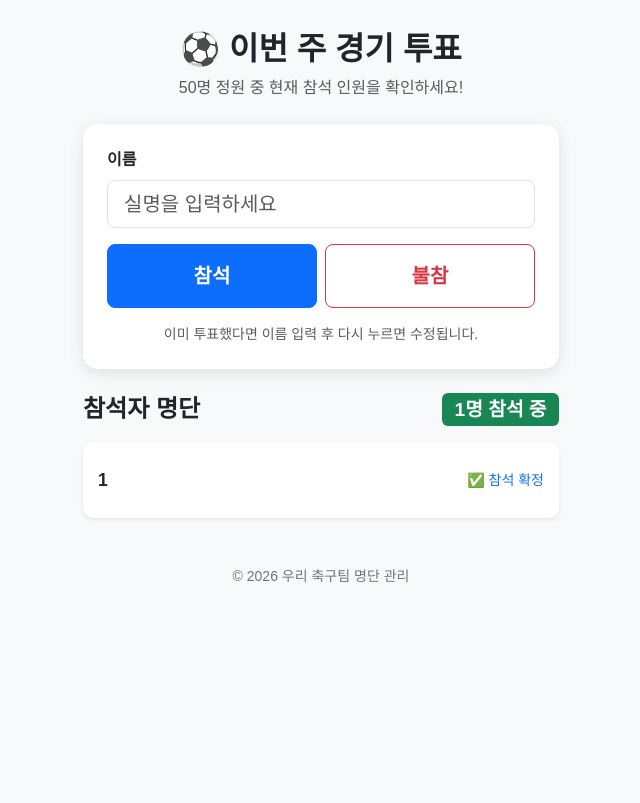
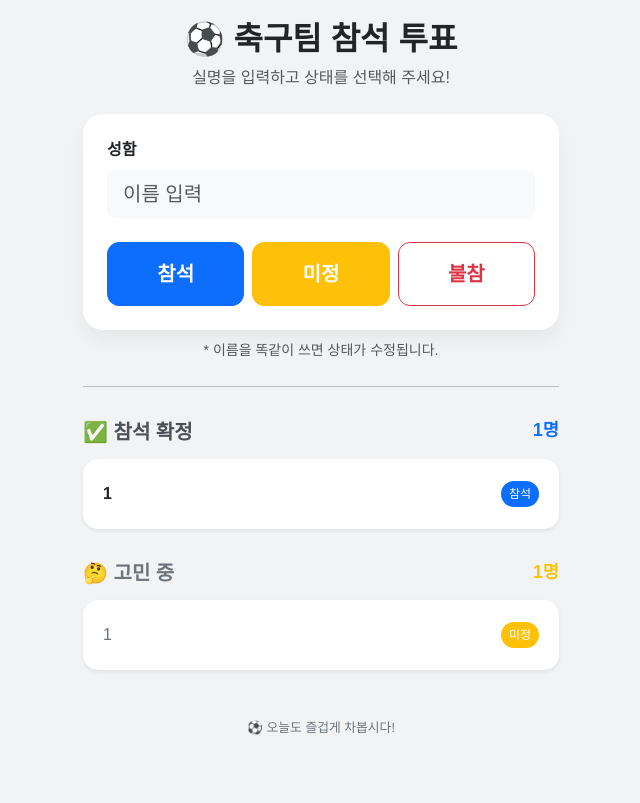
Before and after one commit to Xxik-0/Dimast-attendance, a Flask app: template templates/index.html in a window 1280 px wide. Shown: the whole page, without its empty margins (319-959 px from the left). Before the commit the page ends 583 px from the top, so only its background shows below. Run offline with Flask 3, Linux system fonts and the light colour scheme; the template is opened without the code that fills it: most values are stand-ins (such as "Sample title", 1, 10 or a date in 2020).

Commit message:
Update index.html

```diff
--- a/templates/index.html
+++ b/templates/index.html
@@ -6,65 +6,90 @@
     <title>축구팀 참석 투표</title>
     <link href="https://cdn.jsdelivr.net/npm/bootstrap@5.3.0/dist/css/bootstrap.min.css" rel="stylesheet">
     <style>
-        body { background-color: #f8f9fa; font-family: 'Apple SD Gothic Neo', 'Malgun Gothic', sans-serif; }
-        .container { max-width: 500px; margin-top: 30px; }
-        .card { border-radius: 15px; border: none; box-shadow: 0 4px 15px rgba(0,0,0,0.1); }
-        .btn-check:checked + .btn { filter: brightness(0.9); border: 2px solid #000; }
-        .member-list { background: white; border-radius: 10px; padding: 15px; }
-        .member-item { display: flex; justify-content: space-between; align-items: center; border-bottom: 1px solid #eee; padding: 10px 0; }
+        body { background-color: #f1f3f5; font-family: 'Apple SD Gothic Neo', 'Malgun Gothic', sans-serif; }
+        .container { max-width: 500px; margin-top: 20px; padding-bottom: 50px; }
+        .card { border-radius: 20px; border: none; box-shadow: 0 10px 20px rgba(0,0,0,0.05); }
+        .btn-lg { border-radius: 12px; transition: transform 0.1s; }
+        .btn-lg:active { transform: scale(0.95); }
+        .member-list { background: white; border-radius: 15px; padding: 10px 20px; }
+        .member-item { display: flex; justify-content: space-between; align-items: center; border-bottom: 1px solid #f1f1f1; padding: 12px 0; }
         .member-item:last-child { border-bottom: none; }
-        .badge-count { font-size: 1.2rem; vertical-align: middle; }
+        .section-title { font-size: 1.1rem; margin-top: 30px; margin-bottom: 15px; color: #495057; }
+        .status-badge { font-size: 0.75rem; padding: 4px 8px; border-radius: 20px; }
     </style>
 </head>
 <body>
 
 <div class="container">
     <div class="text-center mb-4">
-        <h2 class="fw-bold">⚽ 이번 주 경기 투표</h2>
-        <p class="text-muted">50명 정원 중 현재 참석 인원을 확인하세요!</p>
+        <h2 class="fw-bold">⚽ 축구팀 참석 투표</h2>
+        <p class="text-muted">실명을 입력하고 상태를 선택해 주세요!</p>
     </div>
 
-    <div class="card mb-4">
+    <div class="card mb-2">
         <div class="card-body p-4">
             <form action="/join" method="post">
-                <div class="mb-3">
-                    <label for="name" class="form-label fw-bold">이름</label>
-                    <input type="text" class="form-control form-control-lg" id="name" name="name" placeholder="실명을 입력하세요" required>
+                <div class="mb-4">
+                    <label for="name" class="form-label fw-bold">성함</label>
+                    <input type="text" class="form-control form-control-lg border-0 bg-light" id="name" name="name" placeholder="이름 입력" required>
                 </div>
 
-                <div class="row g-2 mb-3">
-                    <div class="col-6">
+                <div class="row g-2">
+                    <div class="col-4">
                         <button type="submit" name="status" value="참석" class="btn btn-primary btn-lg w-100 py-3 fw-bold">참석</button>
                     </div>
-                    <div class="col-6">
+                    <div class="col-4">
+                        <button type="submit" name="status" value="미정" class="btn btn-warning btn-lg w-100 py-3 fw-bold text-white">미정</button>
+                    </div>
+                    <div class="col-4">
                         <button type="submit" name="status" value="불참" class="btn btn-outline-danger btn-lg w-100 py-3 fw-bold">불참</button>
                     </div>
                 </div>
-                <small class="text-center d-block text-muted">이미 투표했다면 이름 입력 후 다시 누르면 수정됩니다.</small>
             </form>
         </div>
     </div>
-
-    <div class="d-flex justify-content-between align-items-center mb-3">
-        <h4 class="fw-bold mb-0">참석자 명단</h4>
-        <span class="badge bg-success badge-count">{{ count }}명 참석 중</span>
+    <div class="text-center mb-4">
+        <small class="text-muted text-center">* 이름을 똑같이 쓰면 상태가 수정됩니다.</small>
     </div>
 
+    <hr class="my-4">
+
+    <div class="d-flex justify-content-between align-items-end section-title">
+        <h5 class="fw-bold mb-0">✅ 참석 확정</h5>
+        <span class="text-primary fw-bold">{{ attending_count }}명</span>
+    </div>
     <div class="member-list shadow-sm">
-        {% if members %}
-            {% for member in members %}
+        {% if attending %}
+            {% for person in attending %}
             <div class="member-item">
-                <span class="fw-bold" style="font-size: 1.1rem;">{{ member[0] }}</span>
-                <span class="text-primary small">✅ 참석 확정</span>
+                <span class="fw-bold">{{ person[0] }}</span>
+                <span class="status-badge bg-primary text-white">참석</span>
             </div>
             {% endfor %}
         {% else %}
-            <p class="text-center text-muted my-3">아직 투표한 인원이 없습니다.</p>
+            <p class="text-center text-muted my-3 small">아직 참석자가 없습니다.</p>
         {% endif %}
     </div>
 
-    <div class="text-center mt-5 pb-5">
-        <p class="text-secondary small">© 2026 우리 축구팀 명단 관리</p>
+    <div class="d-flex justify-content-between align-items-end section-title">
+        <h5 class="fw-bold mb-0 text-secondary">🤔 고민 중</h5>
+        <span class="text-warning fw-bold">{{ undecided_count }}명</span>
+    </div>
+    <div class="member-list shadow-sm">
+        {% if undecided %}
+            {% for person in undecided %}
+            <div class="member-item">
+                <span class="text-secondary">{{ person[0] }}</span>
+                <span class="status-badge bg-warning text-white">미정</span>
+            </div>
+            {% endfor %}
+        {% else %}
+            <p class="text-center text-muted my-3 small">미정 인원이 없습니다.</p>
+        {% endif %}
+    </div>
+
+    <div class="text-center mt-5">
+        <p class="text-secondary" style="font-size: 0.8rem;">⚽ 오늘도 즐겁게 차봅시다!</p>
     </div>
 </div>
 
```
